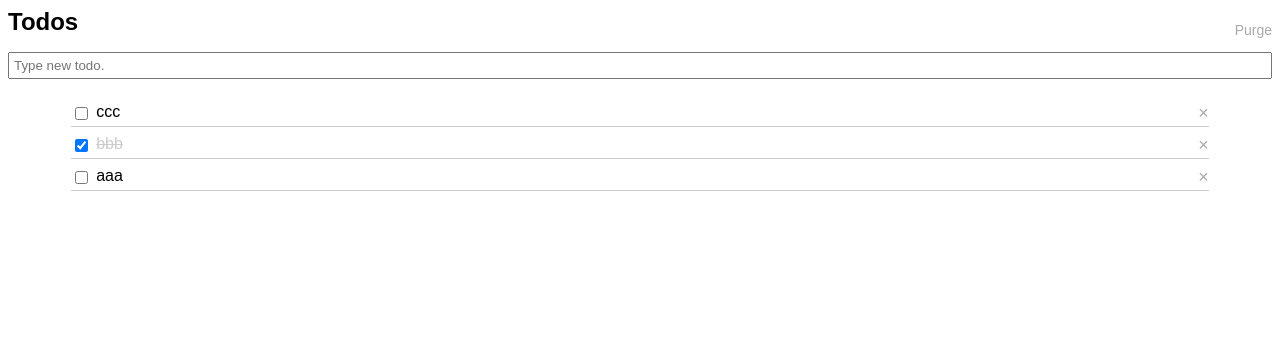
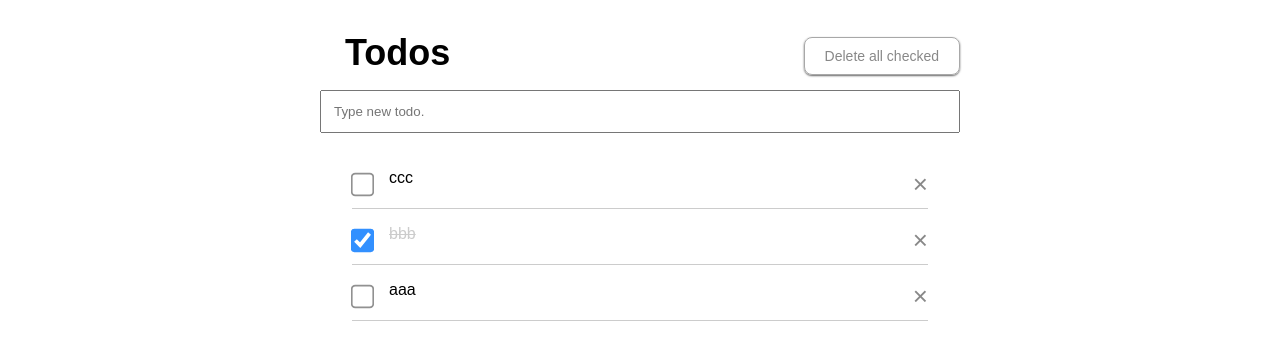
Before and after one commit to Buchi-18/portfolio, a PHP site: page /pages/works/applications/todo_php in a window 1280 px wide. Shown: the top 360 px of the page. Run offline with PHP 8.4, Linux system fonts and the light colour scheme; data comes from the database, SQL or seed files in the repository; data that the repository does not hold is empty; classes that the project's autoload settings leave out are loaded by file name.

Commit message:
Fixed todo_app

```diff
--- a/pages/works/applications/todo_php/app/classes/Database.php
+++ b/pages/works/applications/todo_php/app/classes/Database.php
@@ -1,4 +1,6 @@
 <?php
+namespace MyApp;
+
 class Database
 {
   private static $instance;
@@ -8,22 +10,22 @@ class Database
     try {
       //isset() 変数が宣言されていること、そして null とは異なることを検査する
       if (!isset(self::$instance)) {
-        self::$instance = new PDO(
+        self::$instance = new \PDO(
           DSN,
           DB_USER,
           DB_PASS,
           [
             // PDOException をスローする
-            PDO::ATTR_ERRMODE => PDO::ERRMODE_EXCEPTION,
+            \PDO::ATTR_ERRMODE => \PDO::ERRMODE_EXCEPTION,
             //結果セットに返された際のカラム名と同名のプロパティを有する 匿名のオブジェクトを返す
-            PDO::ATTR_DEFAULT_FETCH_MODE => PDO::FETCH_OBJ,
+            \PDO::ATTR_DEFAULT_FETCH_MODE => \PDO::FETCH_OBJ,
             //プリペアドステートメントのエミュレーションを有効または無効のする
-            PDO::ATTR_EMULATE_PREPARES => false,
+            \PDO::ATTR_EMULATE_PREPARES => false,
           ]
         );
       }
       return self::$instance;
-    } catch (PDOException $e) {
+    } catch (\PDOException $e) {
       echo 'DB_ERROR_接続に失敗しました: ' . $e->getMessage();
       exit;
     }
--- a/pages/works/applications/todo_php/app/classes/Utils.php
+++ b/pages/works/applications/todo_php/app/classes/Utils.php
@@ -1,10 +1,12 @@
 <?php
+
+namespace MyApp;
 
 class Utils
 {
-  public static function h($str)
-  {
-    //ENT_QUOTES	シングルクオートとダブルクオートを共に変換。
-    return htmlspecialchars($str,  ENT_QUOTES, 'UTF-8');
-  }
+
+    public static function h($str)
+    {
+        return htmlspecialchars($str, ENT_QUOTES, 'UTF-8');
+    }
 }
--- a/pages/works/applications/todo_php/app/config.php
+++ b/pages/works/applications/todo_php/app/config.php
@@ -11,3 +11,20 @@ define('DB_NAME', $_ENV['DB_NAME_TODOS']);
 define('DSN', 'mysql:host=' . HOST . ';dbname=' . DB_NAME . ';charset=utf8mb4');
 define('DB_USER', $_ENV['DB_USER_TODOS']);
 define('DB_PASS', $_ENV['DB_PASS_TODOS']);
+
+// オートロードクラス
+spl_autoload_register(function ($class_name) {
+  $prefix = "MyApp\\";
+
+  if (strpos($class_name, $prefix) === 0) {
+
+    $file_name = sprintf(__DIR__ . '/classes' . '/%s.php', substr($class_name, strlen($prefix)));
+
+    if (file_exists($file_name)) {
+      require($file_name);
+    } else {
+      echo 'File not found: ' . $file_name;
+      exit;
+    }
+  }
+});
--- a/pages/works/applications/todo_php/css/todo.css
+++ b/pages/works/applications/todo_php/css/todo.css
@@ -5,6 +5,7 @@ body {
 header {
   display: flex;
   align-items: center;
+  margin: 0 0 0 25px;
 }
 
 main {
@@ -14,18 +15,17 @@ main {
   margin: 32px auto;
 }
 
-
 h1 {
-  font-size: 24px;
+  font-size: 36px;
   text-align: center;
   margin: 0 0 16px;
 }
 
 input[type="text"] {
   width: 100%;
-  padding: 4px;
+  padding: 12px;
   box-sizing: border-box;
-  margin-bottom: 24px;
+  margin-bottom: 36px;
 }
 
 ul {
@@ -37,8 +37,8 @@ ul {
 li {
   display: flex;
   width: 90%;
-  margin: 0 auto 8px;
-  padding-bottom: 2px;
+  margin: 0 auto 16px;
+  padding-bottom: 8px;
   border-bottom: 1px solid #ccc;
 }
 
@@ -47,22 +47,30 @@ input[type="checkbox"]:checked+span {
   color: #ccc;
 }
 
+
 input[type="checkbox"] {
-  margin-right: 8px;
+  opacity: 0.8;
+  transform: scale(1.8);
+  margin-right: 20px;
 }
 
 .delete,
 .purge {
-  color: #aaa;
+  color: #888;
   cursor: pointer;
   margin-left: auto;
 }
 
-.purge{
+.purge {
   font-size: 14px;
+  padding: 10px 20px;
+  margin-bottom: 10px;
+  border: 1px solid #a8a8a8;
+  border-radius: 8px;
+  box-shadow: 0px 1px 2px #666;
 }
 
-.delete{
+.delete {
   padding-left: 8px;
-  font-size: 18px;
+  font-size: 26px;
 }
--- a/pages/works/applications/todo_php/index.php
+++ b/pages/works/applications/todo_php/index.php
@@ -1,55 +1,19 @@
 <?php
+// ini_set('display_errors', 'on');
 require_once(__DIR__ . '/app/config.php');
-require_once(__DIR__ . '/app/classes/Database.php');
-require_once(__DIR__ . '/app/classes/Utils.php');
+require_once(__DIR__ . '/app/classes/Todo.php');
+
+use MyApp\Database;
+use MyApp\Utils;
 
 // データベースの取得
 $pdo = Database::getInstance();
-
-
-if ($_SERVER['REQUEST_METHOD'] === "POST") {
-  $action = filter_input(INPUT_GET, 'action');
-
-  switch ($action) {
-    case 'add':
-      // todo.jsで送信したbodyの中身を取得
-      $title = trim(filter_input(INPUT_POST, 'fetchBodyTitle'));
-
-      $stmt = $pdo->prepare("INSERT INTO todos (title) VALUE (:title)");
-      $stmt->bindValue(':title', $title, PDO::PARAM_STR);
-      $stmt->execute();
-
-      // PHPスクリプトからのレスポンスがJSON形式であることを明示
-      header('Content-Type: application/json');
-      //キャスト演算子 (int) で整数型へ変換
-      echo json_encode([
-        'id' => (int) $pdo->lastInsertId()
-      ]);
-      exit;
-      break;
-    case 'toggle':
-      break;
-    case 'delete':
-      $id = filter_input(INPUT_POST, 'fetchBodyId');
-      if (empty($id)) return;
-
-      $stmt = $pdo->prepare("DELETE FROM todos WHERE id = :id");
-      $stmt->bindValue(':id', $id, PDO::PARAM_INT);
-      $stmt->execute();
-
-      break;
-
-    default:
-      exit;
-  }
-}
-
-$stmt = $pdo->query("SELECT * FROM todos ORDER BY id DESC");
-$todos = $stmt->fetchAll();
-
-
-
-
+// Todoクラスのインスタンス取得
+$todo = new \Todo($pdo);
+//POSTが送信された時の処理
+$todo->processPost();
+//todoを全て取得
+$todos = $todo->getAll();
 ?>
 
 <!DOCTYPE html>
@@ -65,13 +29,14 @@ $todos = $stmt->fetchAll();
 </head>
 
 <body>
+
+  <main data-token="<?= Utils::h($_SESSION['token']); ?>">
     <header>
       <h1>Todos</h1>
       <!-- CHECKED ALL DELETE -->
       <span class="purge">
-      Purge
+        Delete all checked
       </span>
-
     </header>
 
     <form>
@@ -81,13 +46,15 @@ $todos = $stmt->fetchAll();
     <ul>
       <?php foreach ($todos as $todo) : ?>
         <li data-id="<?= Utils::h($todo->id); ?>">
-        <input type="checkbox" <?= $todo->is_done ? 'checked' : ''; ?>>
+          <input type="checkbox" name="checkbox" <?= $todo->is_done ? 'checked' : ''; ?>>
           <span><?= Utils::h($todo->title); ?></span>
           <span class="delete">×</span>
         </li>
       <?php endforeach ?>
     </ul>
 
+  </main>
+
   <script src="js/todo.js"></script>
 
 </body>
--- a/pages/works/applications/todo_php/js/todo.js
+++ b/pages/works/applications/todo_php/js/todo.js
@@ -31,7 +31,7 @@
     let addHtml = `
   <li data-id="${id}">
       <input type="checkbox" name="checkbox">
-      <span>${title}</span>
+      <span>${htmlSpecialChars(title)}</span>
       <span class="delete">×</span>
   </li>`;
     ul.insertAdjacentHTML("afterbegin", addHtml);
@@ -135,3 +135,14 @@ function getToken() {
   const token = document.querySelector("main").dataset.token;
   return token;
 }
+
+//
+// エスケープ処理 JS
+function htmlSpecialChars(str) {
+  return (str + "")
+    .replace(/&/g, "&amp;")
+    .replace(/"/g, "&quot;")
+    .replace(/'/g, "&#039;")
+    .replace(/</g, "&lt;")
+    .replace(/>/g, "&gt;");
+}
```
Lines whose indentation alone changed are shown as unchanged.
